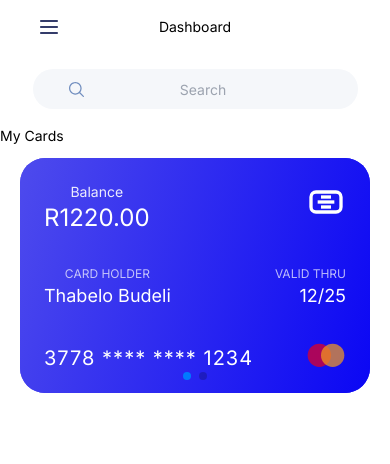
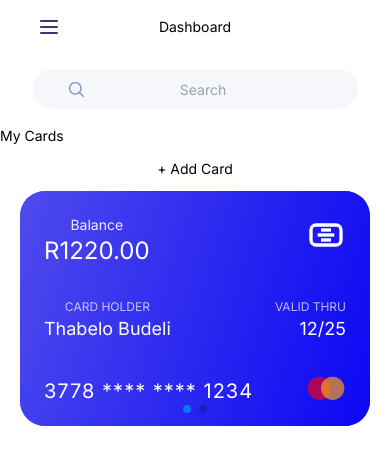
Before and after one commit to mothibimalebana/fds-system-client, a React (Vite) app: page /Transactions in a window 390 px wide. Shown: the top 464 px of the page. Built offline with nearby package versions, Linux system fonts and the light colour scheme.

Commit message:
added the mobile button

```diff
--- a/src/components/pages/Transactions.jsx
+++ b/src/components/pages/Transactions.jsx
@@ -13,6 +13,7 @@ const TransactionsContent = () => {
                 <div className="container flex flex-col justify-between">
                     <div className="myCards flex flex-col gap-3">
                         <h3 className="cardsTitle">My Cards</h3>
+<button onClick={addCard} className="addCard">+ Add Card</button>
                         <div className="cardCarousel">
                             <CardCarousel/>
                         </div>
```
Also changed, not shown: 3 other files (tests, documents, lock files or other folders).
